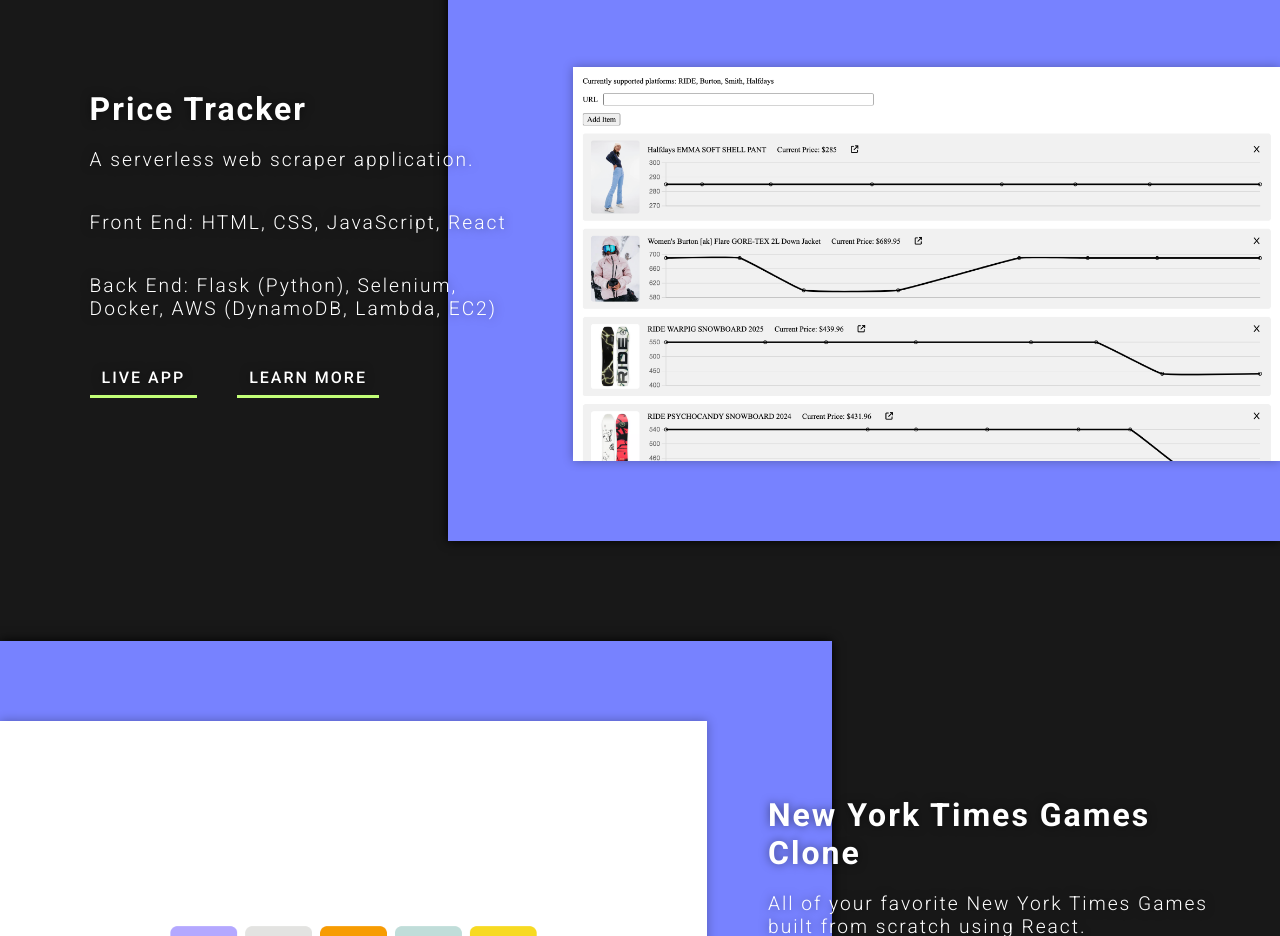
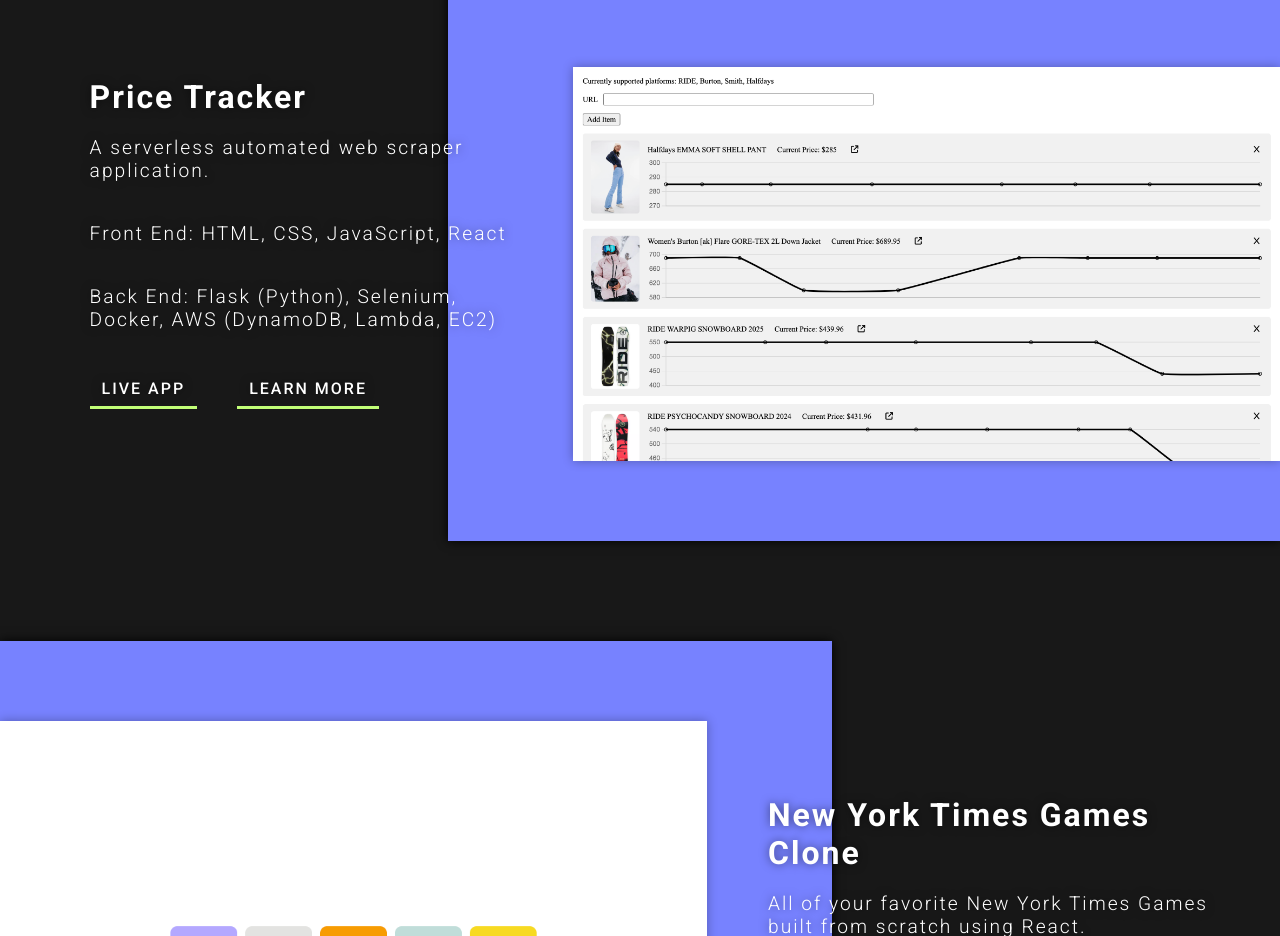
Before and after one commit to sgalbert818/portfolio, a React (Create React App) app: page / in a window 1280 px wide. Shown: the part 1900-2836 px from the top of the page. Built offline with nearby package versions, Linux system fonts and the light colour scheme.

Commit message:
typo fix

```diff
--- a/src/components/Projects.jsx
+++ b/src/components/Projects.jsx
@@ -14,7 +14,7 @@ export default function Projects() {
                 <div className="project">
                     <div className="project-text pt-switch">
                         <h2>Price Tracker</h2>
-                        <h4>A serverless web scraper application.</h4>
+                        <h4>A serverless automated web scraper application.</h4>
                         <h4>Front End: HTML, CSS, JavaScript, React</h4>
                         <h4>Back End: Flask (Python), Selenium, Docker, AWS (DynamoDB, Lambda, EC2)</h4>
                         <a href="https://main.dsrqd59wkn2z0.amplifyapp.com//" target="_blank" rel="noreferrer">
```
